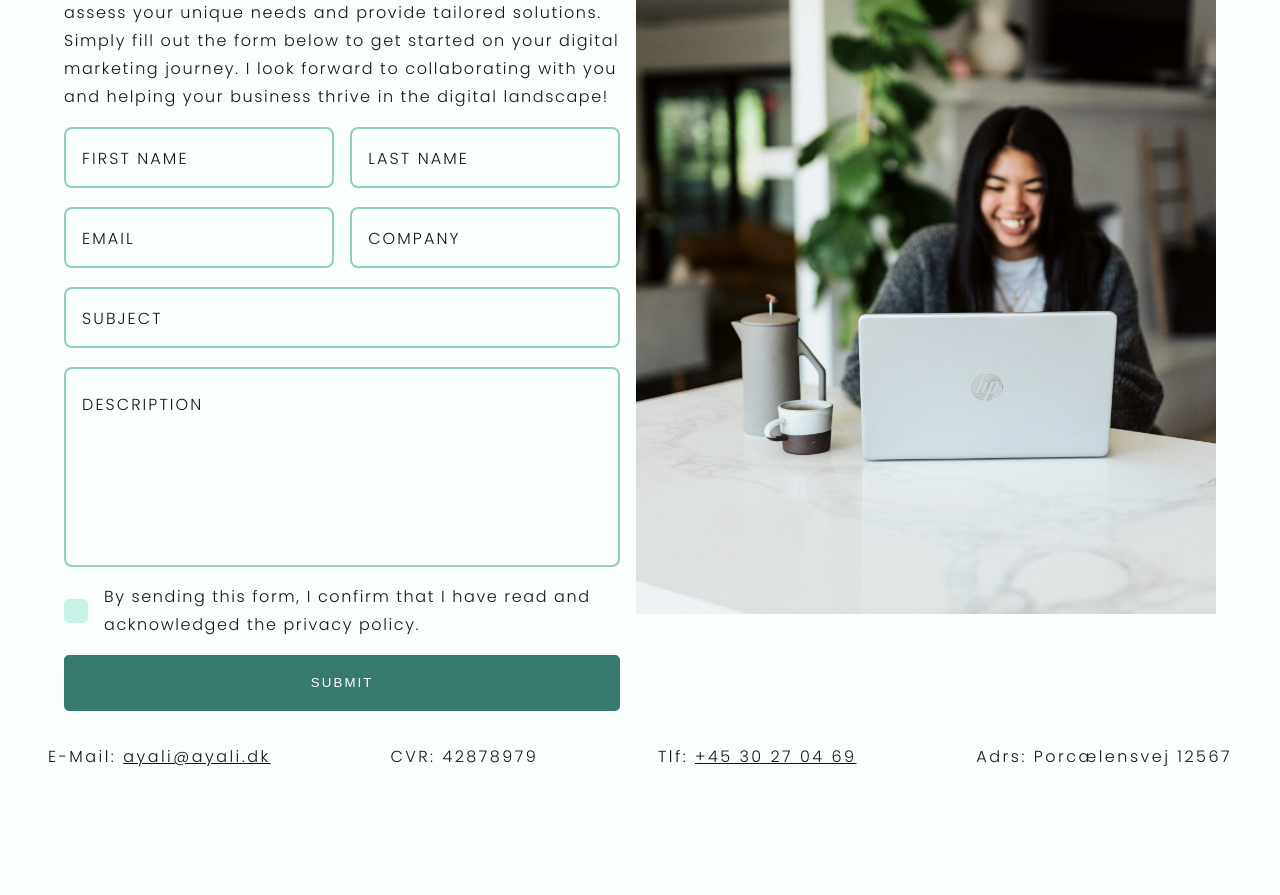
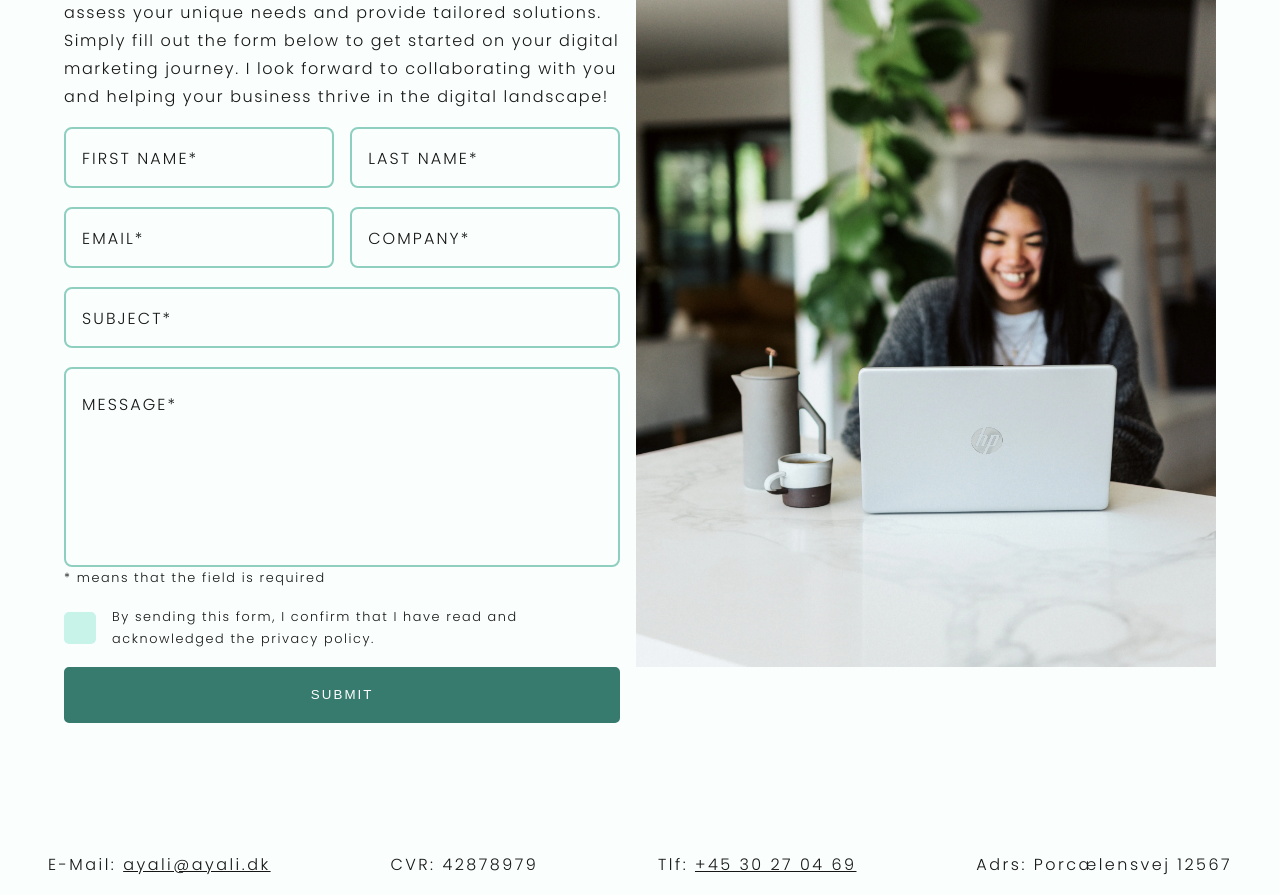
Before and after one commit to ThordurTh/ayali, a Next.js app: page /contact in a window 1280 px wide. Shown: the part 420-1315 px from the top of the page. Before the commit the page ends 1207 px from the top, so only its background shows below. Built offline with nearby package versions, Linux system fonts and the light colour scheme.

Commit message:
all around bug fixing, removed bill gates quote, improved form

```diff
--- a/components/ContactForm.js
+++ b/components/ContactForm.js
@@ -7,7 +7,7 @@ function ContactForm({ predefinedSubject }) {
     company: "",
     email: "",
     subject: predefinedSubject || "",
-    description: "",
+    message: "",
   });
   const [errorMessage, setErrorMessage] = useState("");
   const [invalidInputs, setInvalidInputs] = useState([]);
@@ -47,7 +47,7 @@ function ContactForm({ predefinedSubject }) {
 
     if (test.length > 0) {
       setErrorMessage(
-        `Please enter a value for: ${modifiedStrings.join(", ")}`
+        `Please fill in the following: ${modifiedStrings.join(", ")}`
       );
     } else if (!checkbox) {
       setErrorMessage("Please check the checkbox");
@@ -83,7 +83,7 @@ function ContactForm({ predefinedSubject }) {
               required
             />
             <label className={invalidInputs.includes(name) ? "invalid" : ""}>
-              {label}
+              {label}*
             </label>
           </div>
         ))}
@@ -97,23 +97,24 @@ function ContactForm({ predefinedSubject }) {
             required
           />
           <label className={invalidInputs.includes("subject") ? "invalid" : ""}>
-            Subject
+            Subject*
           </label>
         </div>
         <div className="text_field">
           <textarea
-            name="description"
+            name="message"
             onChange={handleInputChange}
             onInvalid={handleInvalid}
             required
           ></textarea>
           <label
-            htmlFor="description"
-            className={invalidInputs.includes("description") ? "invalid" : ""}
+            htmlFor="message"
+            className={invalidInputs.includes("message") ? "invalid_textarea" : ""}
           >
-            Description
+            Message*
           </label>
         </div>
+        <span className="asterisk">* means that the field is required</span>
       </div>
       <div className="acknowledge">
         <input
@@ -130,6 +131,7 @@ function ContactForm({ predefinedSubject }) {
       <button className="cta submit" type="submit">
         SUBMIT
       </button>
+
       {errorMessage && <p className="error">{errorMessage}</p>}
     </form>
   );
--- a/pages/company.js
+++ b/pages/company.js
@@ -20,11 +20,6 @@ function company() {
       <div className="company-page-wrapper">
         <div className="company-hero">
           <h1>ABOUT ME</h1>
-          <p>
-            "The internet is becoming the town square for the global village of
-            tomorrow"
-          </p>
-          <p>Bill Gates</p>
           <p>
             I specialize in scaling eCommerce businesses with a holistic, and
             data-driven approach. Through years of experience in digital
--- a/styles/company.scss
+++ b/styles/company.scss
@@ -10,18 +10,10 @@
     max-width: 500px;
   }
   :nth-child(2) {
-    max-width: 400px;
-    font-style: italic;
-    margin-bottom: 0;
-  }
-  :nth-child(3) {
-    font-weight: 700;
-  }
-  :nth-child(4) {
     margin-bottom: 0rem;
     max-width: 600px;
   }
-  :nth-child(5) {
+  :nth-child(3) {
     max-width: 500px;
   }
 }
--- a/styles/contact.scss
+++ b/styles/contact.scss
@@ -7,6 +7,7 @@
     flex-direction: row;
     margin: 5% 5% 0;
     gap: 1rem;
+    padding-bottom: 6rem;
   }
   .form_wrapper {
     display: flex;
@@ -112,6 +113,14 @@
           background-color: var(--teal6);
           padding: 0 8px;
         }
+        .invalid_textarea {
+          color: red;
+          top: -15.4rem!important;
+          left: 10px;
+          font-size: 0.8rem;
+          background-color: var(--teal6);
+          padding: 0 8px;
+        }
         input:focus ~ label,
         input:valid ~ label {
           top: -104px;
@@ -140,8 +149,14 @@
           background-color: var(--teal6);
           padding: 0 8px;
         }
+
+      }
+      .asterisk {
+        grid-column: 1/3;
+        font-size: var(--small);
       }
       .acknowledge {
+        font-size: var(--small);
         display: flex;
         flex-direction: row;
         gap: 1rem;
@@ -160,7 +175,8 @@
         appearance: none;
         font: inherit;
         color: currentColor;
-        width: 1.5rem;
+        min-width: 32px;
+        min-height: 32px;
         border: 0.2em solid var(--teal4);
         border-radius: 5px;
         background-color: var(--teal4);
@@ -179,7 +195,7 @@
   }
   .contact_image {
     align-self: center;
-    margin: 1rem 0;
+    margin: 6rem 0 0;
     // max-width: 100%;
     // width: 600px;
     @media screen and (min-width: 1600px) {
--- a/styles/footer.scss
+++ b/styles/footer.scss
@@ -6,7 +6,7 @@ footer {
     position: absolute;
     bottom: 0;
   }
-  @media screen and (max-height: 900px) {
+  @media screen and (max-height: 1080px) {
     position: static;
   }
   ul {
--- a/styles/globals.scss
+++ b/styles/globals.scss
@@ -20,6 +20,7 @@
   --h4: 1.777rem;
   --h5: 1.333rem;
   --p: 1rem;
+  --small: 0.8rem;
 }
 
 html {
--- a/styles/index.scss
+++ b/styles/index.scss
@@ -63,3 +63,9 @@
     justify-content: flex-end;
   }
 }
+
+@media screen and (max-width: 500px) {
+    .hero_image{
+      max-width: 320px;
+    }
+}
--- a/styles/packages.scss
+++ b/styles/packages.scss
@@ -17,7 +17,6 @@
 .packages{
     padding: 2rem;
     display: grid;
-    gap: 2.5rem;
     .border-top{
         border-top: 2px solid var(--teal3);
     }
@@ -85,7 +84,6 @@
             border-bottom: none;
             border-right: 2px solid var(--teal3);
             border-left: 2px solid var(--teal3);
-            padding-left: 4rem!important;
             padding-bottom: 0;
             margin-top: 0;
         }
--- a/styles/services.scss
+++ b/styles/services.scss
@@ -16,7 +16,12 @@
 .strategies {
   padding: 2rem;
   display: grid;
-  gap: 2.5rem;
+  @media screen and (max-width:1080px) {
+      gap: 2.5rem;
+  }
+  .cta {
+    margin-top: 2rem;
+  }
   > div {
     border-top: 2px solid var(--teal3);
     display: flex;
@@ -44,6 +49,9 @@
     .motion-cta {
       grid-column: 2/3;
       margin-top: 2rem;
+      @media screen and (min-height:1080px) {
+        margin-bottom: 2rem;
+      }
     }
     > div {
       border-top: none;
@@ -58,7 +66,6 @@
     .sales-marketing {
       border-right: 2px solid var(--teal3);
       border-left: 2px solid var(--teal3);
-      padding-left: 4rem !important;
     }
   }
 }
```
Also changed, not shown: pages/services.js (+4 -6 lines), notes.txt.
